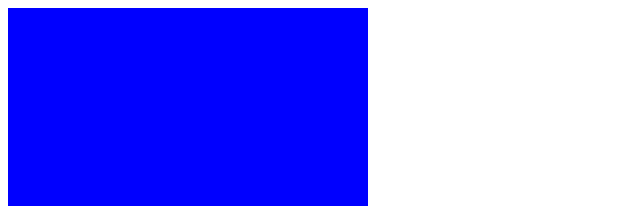
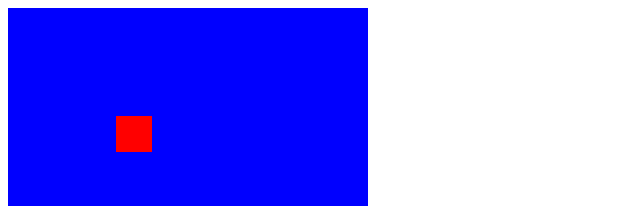
Before and after one commit to DavidSampson/Incremental-Tetris, a plain HTML site: page index.html in a window 1280 px wide. Shown: the top 206 px of the page, without its empty margins (0-640 px from the left). Drawn offline with Linux system fonts and the light colour scheme.

Commit message:
Creating a block
Most of the work here is in index.js. I get the #tetris container as a
variable so that I can add blocks to it as children later.

More importantly, I create some functions that make elements for blocks,
and manipulate their locations. Blocks can be added to the display via
appendChild on the #tetris container.

Then I test them out with the code at the bottom of index.js

In index.css, I create some styling that will position each block based
on the --x-coord and --y-coord CSS variables, which are controlled in
index.js.

Next, I'll add a basic game loop that will make blocks descend.

```diff
--- a/index.css
+++ b/index.css
@@ -35,4 +35,41 @@
   a color, it allows us to see the shape of the viewing area when we look at
   this in the browser, to confirm that it is working properly. */
   background-color: blue;
+
+  /* Setting the positioning of the container to be relative, not so that I
+  can move the container around, but so that I can move the blocks inside of
+  it around as I like. An element with absolute positioning is positioned
+  based on its nearest positioned ancestor. By setting the position of the
+  container to relative, the blocks inside it can be absolutely positioned
+  and their position will be calculated based on the #tetris container, not
+  the screen as a whole. */
+  position: relative;
 }
+
+.block {
+  height: var(--block-size);
+  width: var(--block-size);
+
+  /* Setting position: absolute lets me control exactly where the block is
+  placed, ignoring any sibling elements, relative to the nearest positioned
+  ancestor (in this case, the #tetris container), using the top and left
+  properties. */
+  position: absolute;
+
+  /* Each block will have an --x-coord and --y-coord variable, controlling
+  where in the container it is. Here, --x-coord controls how far left or right
+  the block is, with 0 referring to the leftmost space, and 9 referring to the
+  10th space to the right of 0. The --y-coord controls the height, with 0
+  being the top, and *increasing* as you move down the screen. I've defined
+  the x and y coordinates to be zero here, but Javascript will overwrite this
+  value for each block. */
+  --x-coord: 0;
+  --y-coord: 0;
+
+  top: calc(var(--y-coord) * var(--block-size));
+  left: calc(var(--x-coord) * var(--block-size));
+
+  /* As with the container above, I'm giving the blocks a red background so I
+  can see them for testing purposes. */
+  background-color: red;
+}
--- a/index.js
+++ b/index.js
@@ -1 +1,70 @@
-/* Empty for now, as we don't need any Javascript yet */
+
+/* Grabbing the #tetris container and saving it as a variable
+so that we can manipulate it later. */
+const container = document.getElementById('tetris');
+
+/* I'm going to create a couple of functions to make blocks and move them
+around. Later, I may consolidate these into a class, but for now I'll keep
+it simple and just use the bare functions. */
+
+
+/**
+ * makeBlock - A function that creates a DOM element for a block, without
+ * displaying it.
+ * @param {Number} x The x coordinate for the new block, where 0 is the
+ * leftmost position in the display, and increasing values move to the right
+ * @param {Number} y The y coordinate for the new block, where 0 is the top of
+ * the display, and increasing numbers move down the display to the bottom
+ * @returns {Element} The DOM element for the block, which is not yet attached
+ * to a parent element.
+ */
+function makeBlock(x=0, y=0){ // Giving a default value for the x and y coordinates
+  let block = document.createElement('div');
+  block.classList.add('block'); // I'm using the .block class to style blocks
+  setBlockCoordinate(block, x, y); // This function is defined later
+  return block;
+
+  /* Notice that I created a DOM element, made some modifications to it, and
+  returned it, but I did NOT add it to the container, so it will not be
+  displayed at this point. This is important, as I want to be able to create
+  blocks without displaying them. */
+}
+
+/**
+ * setBlockCoordinate - Sets the x and y coordinates for a .block DOM element
+ * @param {Element} block A DOM element for a .block
+ * @param {Number} x The x coordinate for the block
+ * @param {Number} y The y coordinate for the block
+ */
+function setBlockCoordinate(block, x, y){
+  /* We can manipulate CSS properties on a DOM element with
+  el.style.setProperty. Here we overwrite the --x-coord and --y-coord values
+  for a block */
+  block.style.setProperty('--x-coord', x);
+  block.style.setProperty('--y-coord', y);
+}
+
+/**
+ * getBlockCoordinates - Retrieves the x and y coordinates for a .block
+ * @param {Element} block A DOM element for a .block
+ * @returns {Number[]} [x, y]
+ */
+function getBlockCoordinate(block){
+  /* As far as javascript is concerned, CSS properties are strings, so we
+  use the getPropertyValue (the twin of setProperty from above) function and pass the
+  value through parseInt to convert it to a number. */
+  let x = parseInt(block.style.getPropertyValue('--x-coord'));
+  let y = parseInt(block.style.getPropertyValue('--y-coord'));
+  return [ x, y ];
+}
+
+/* Let's test these functions out */
+
+// Create a block, but do not display it.
+let myBlock = makeBlock(7, 3);
+
+// Create a block, display it, change the coordinate, print the coordinate.
+let myOtherBlock = makeBlock(2,2);
+container.appendChild(myOtherBlock);
+setBlockCoordinate(myOtherBlock, 3,3);
+console.log(getBlockCoordinate(myOtherBlock));
```
